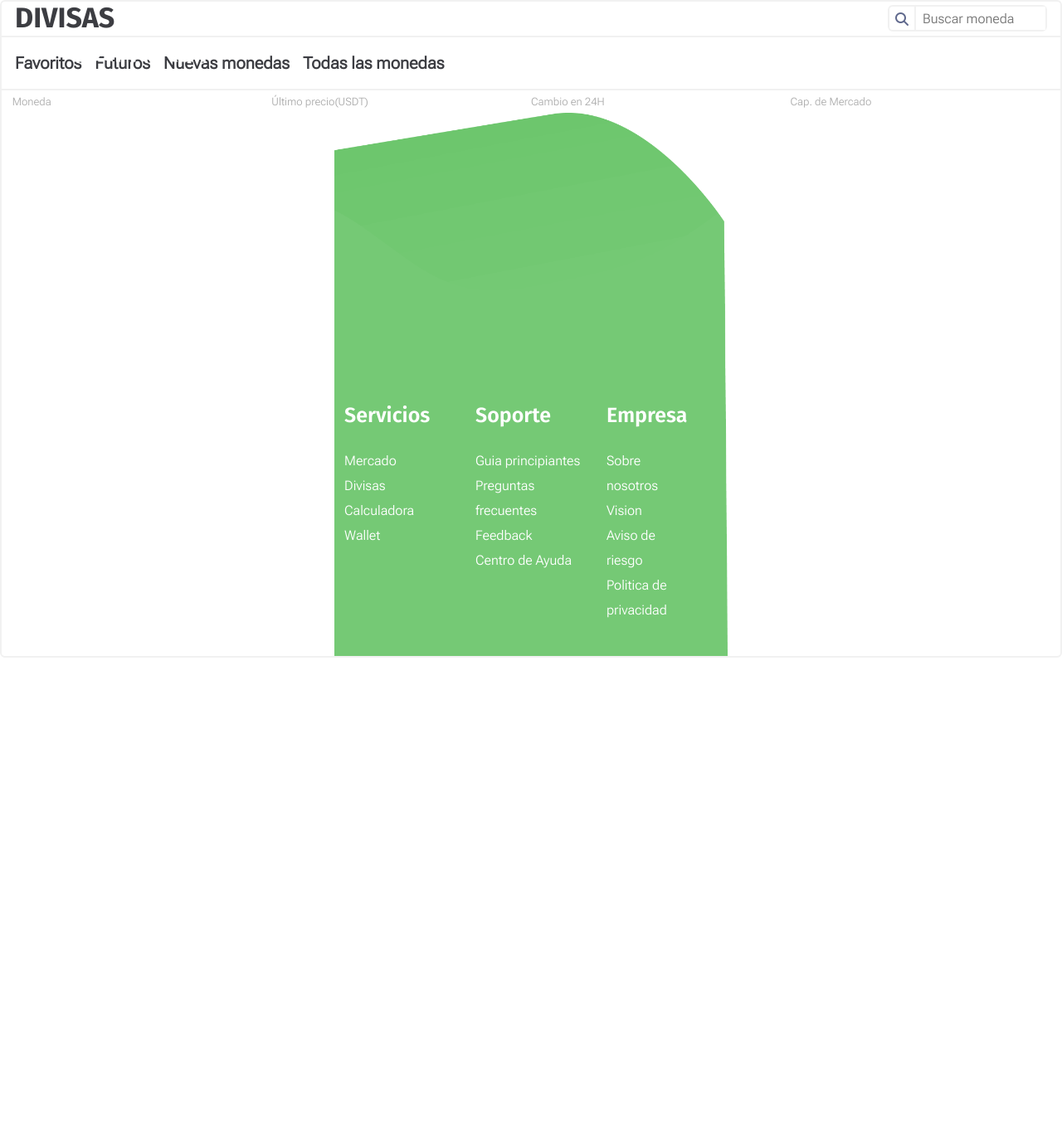
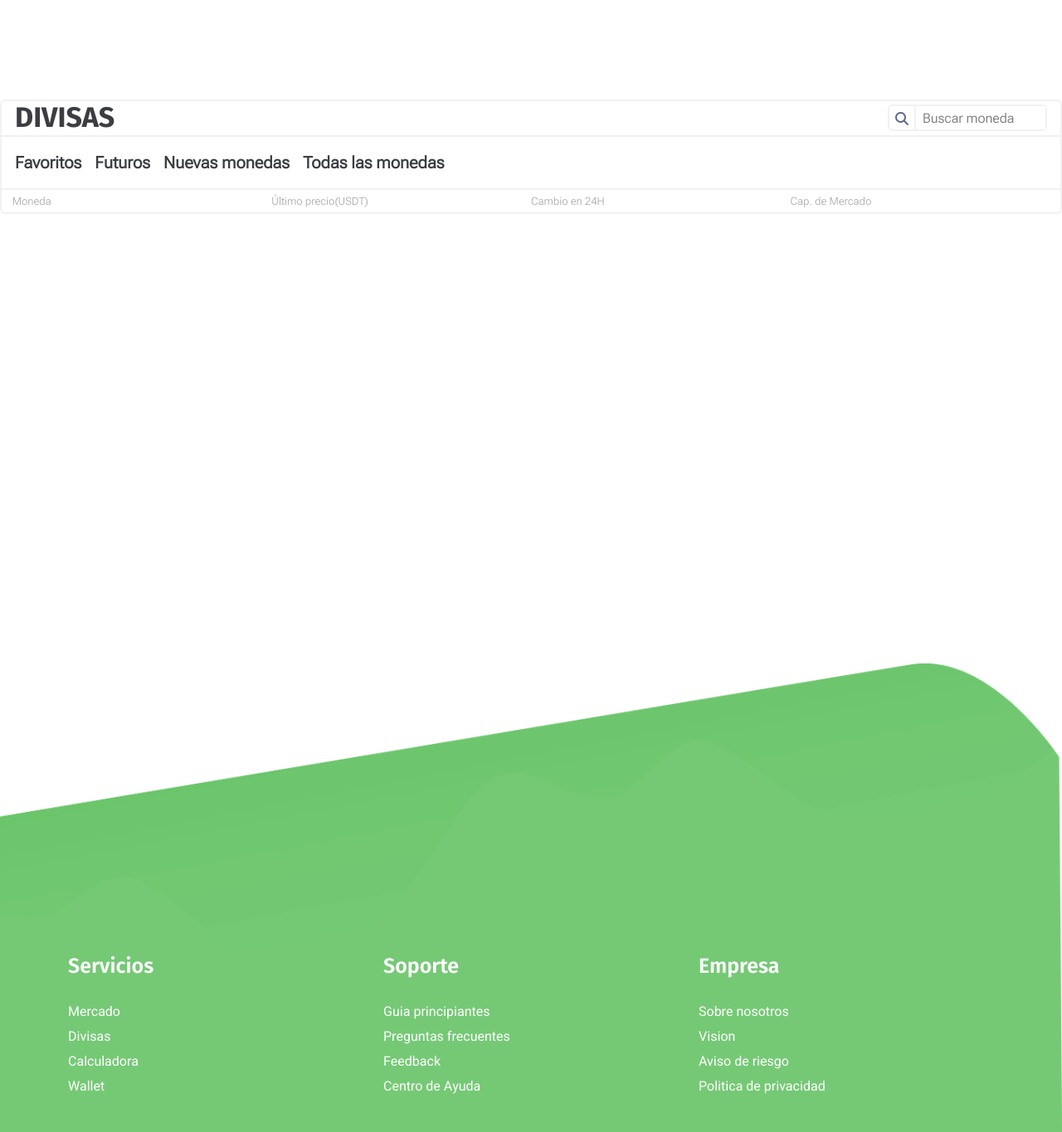
Before and after one commit to No-Country/C9-06t-django, a Django app: page /badge/ in a window 1280 px wide. Shown: the whole page at 83% size. Before the commit the page ends 793 px from the top, so only its background shows below. Run offline with Django 3.2, Linux system fonts and the light colour scheme; data that the repository does not hold is empty; some libraries are stand-ins or nearby versions.

Commit message:
badge view fixed

```diff
--- a/static/css/currency.css
+++ b/static/css/currency.css
@@ -1,30 +1,26 @@
-* {
-    font-family: 'Roboto Flex', sans-serif;
-}
-
 :root {
     --main-color: #9CCD62;
     --font-color: #3C3D42;
     --borders: #f1f1f1;
 }
 
-html {
+.currency-body {
     display:flex;
     justify-content: center;
     align-items: start;
-    height: 100vh;
+    margin-top: 15vh;
+    font-family: 'Roboto Flex', sans-serif;
+    height: 85vh;
 }
 
-input[type="search"]::-webkit-search-decoration,
-input[type="search"]::-webkit-search-cancel-button,
-input[type="search"]::-webkit-search-results-button,
-input[type="search"]::-webkit-search-results-decoration {
+.curr-search::-webkit-search-decoration,
+.curr-search::-webkit-search-cancel-button,
+.curr-search::-webkit-search-results-button,
+.curr-search::-webkit-search-results-decoration {
   -webkit-appearance:none;
 }
 
-
-
-.currency-body {
+.currency-wrapper {
     display: flex;
     justify-content: center;
     align-items: center;
--- a/templates/badge/badge.html
+++ b/templates/badge/badge.html
@@ -4,7 +4,6 @@
 
 {% block static %}
 <link rel="stylesheet" href="{% static 'css/currency.css' %}">
-<link rel="stylesheet" href="{% static 'css/normalize.css' %}">
 <script src="https://kit.fontawesome.com/002c590bf1.js" crossorigin="anonymous"></script>
 <link rel="preconnect" href="https://fonts.googleapis.com">
 <link rel="preconnect" href="https://fonts.gstatic.com" crossorigin>
@@ -15,9 +14,8 @@
 {% block boody %}
 
 
-<body class="currency-body">
-
-
+<section class="currency-body">
+    <div class="currency-wrapper">
         <header class="curr-head">
             <div class="curr-nav">
                 <h2 class="title">
@@ -44,8 +42,8 @@
             </div>
 
             <!-- {% for dato in lista %} -->
-        {% for nombre in moneda %}
-        {% for info in tasa %}
+            <!-- {% for nombre in moneda %}
+            {% for info in tasa %} -->
             <div class="curr-row-element">
                 <div>
                     <div class="curr-img">
@@ -66,12 +64,14 @@
                     <p class="marketExc">{{ dato.max_supply }}</p>
                 </div> -->
             </div>
-        {% endfor %}
-        {% endfor %}
+            <!-- {% endfor %}
+            {% endfor %} -->
             <!-- {% endfor %} -->
         </main>
         {% block js %}
-    <script src="./assets/js/currency.js"></script>
+        <script src="../../static/js/currency.js"></script>
         {% endblock js %}
-</body>
+    </div>
+</section>
+
 {% endblock boody %}
```
Lines whose indentation alone changed are shown as unchanged.
